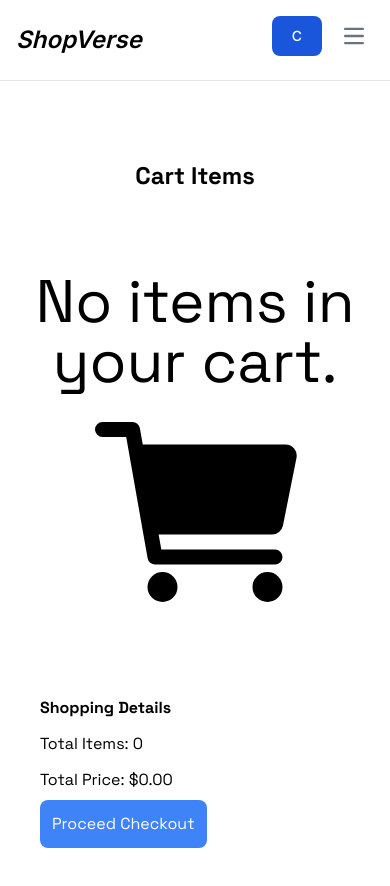
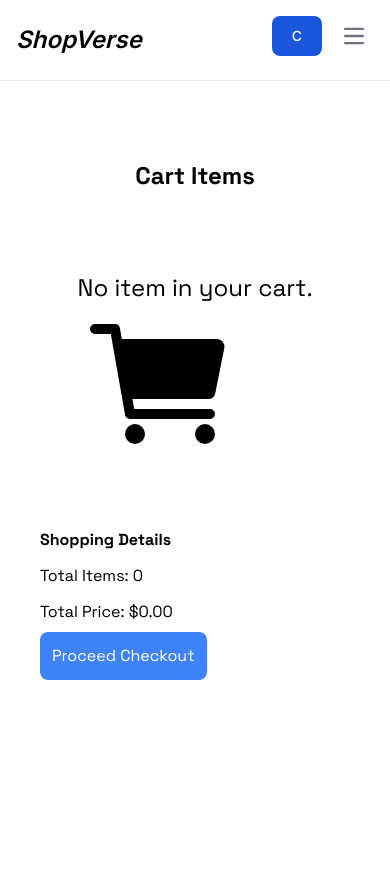
Before and after one commit to patrickiyiakimo/shopverse, a Next.js app: page /cart in a window 390 px wide. Shown: the top 886 px of the page. After the commit the page ends 844 px from the top, so only its background shows below. Built offline with nearby package versions, Linux system fonts and the light colour scheme; a web font is replaced by a local one.

Commit message:
reduced the text size of the text in the cart

```diff
--- a/app/cart/page.tsx
+++ b/app/cart/page.tsx
@@ -179,8 +179,8 @@ const CartPage: React.FC = () => {
             </div>
           ))
         ) : (
-          <p className="text-center text-6xl">
-            No items in your cart. <IoCart className="size-60 ml-20 md:ml-40" />
+          <p className="text-center text-2xl md:text-4xl lg:text-6xl">
+            No item in your cart. <IoCart className="size-40 lg:size-60 ml-20 md:ml-40" />
           </p>
         )}
         <section className="my-12 ml-10 flex-col items-start justify-between md:ml-20 md:flex-row lg:ml-80">
```
